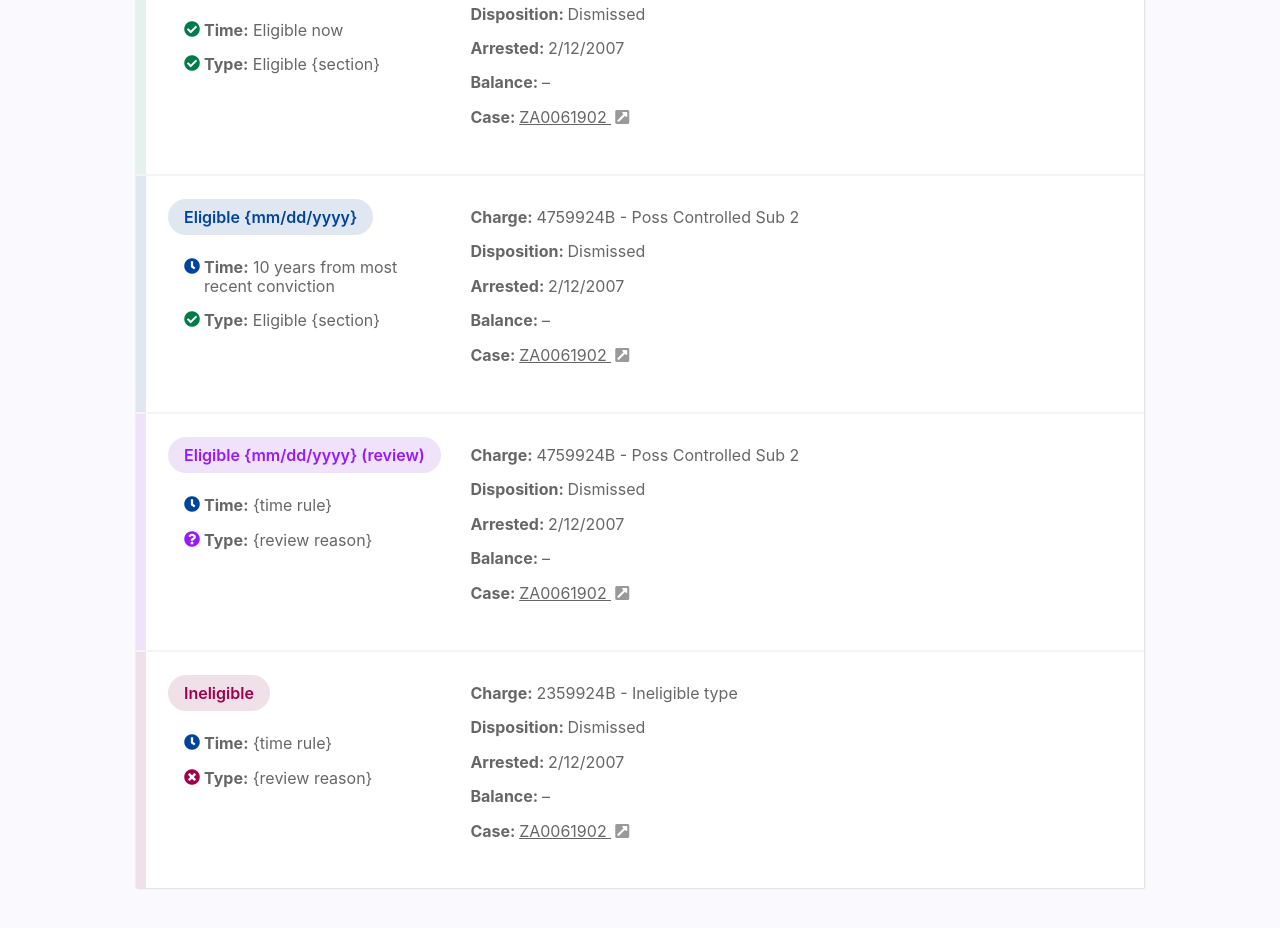
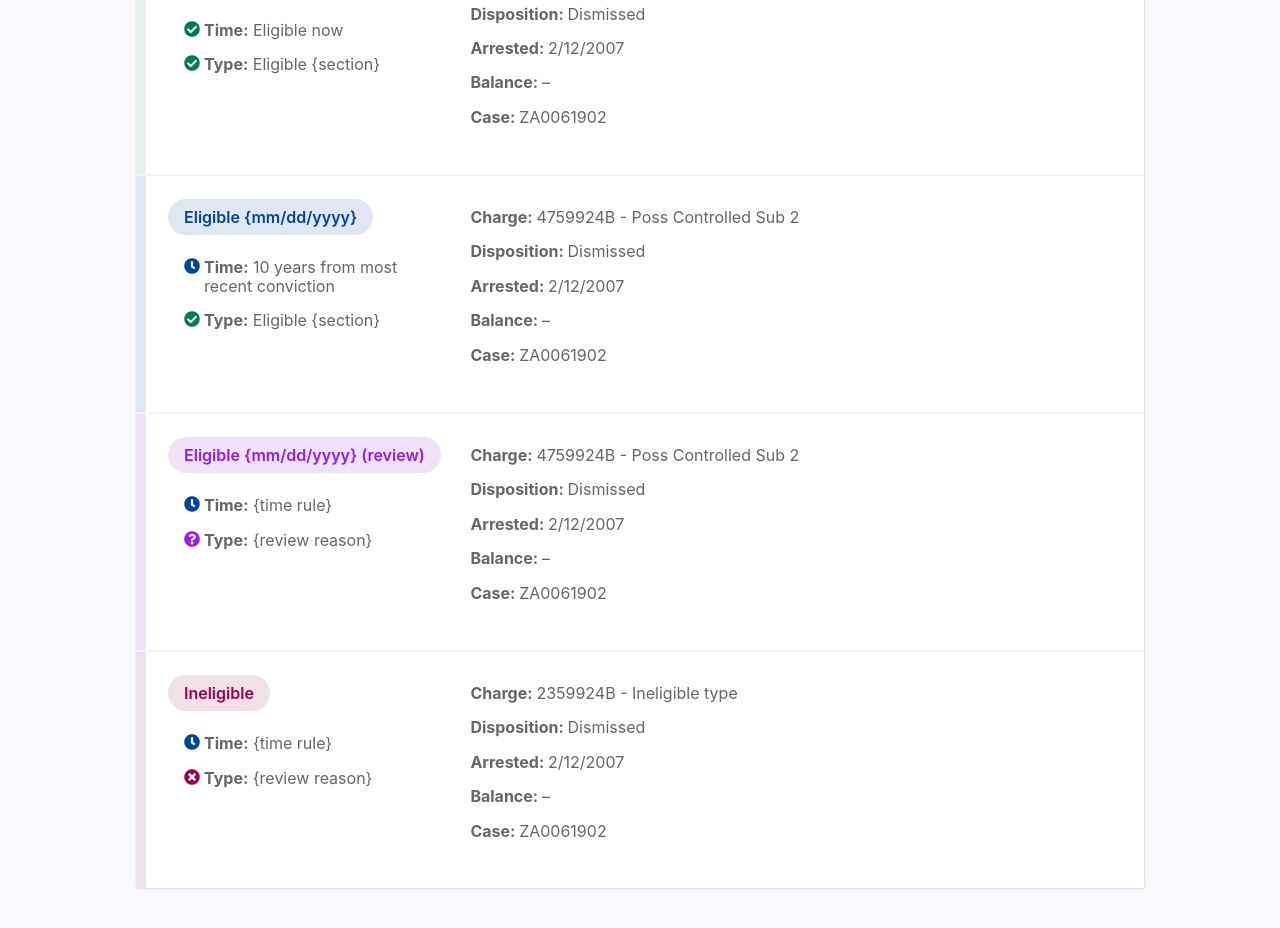
Before and after one commit to hmarcks/expunge-pdx-frontend, a Jekyll site: the page built from search/index.html, in a window 1280 px wide. Shown: the part 1104-2032 px from the top of the page. Built offline with Jekyll 4.4.1, drawn with Linux system fonts in a browser that asks for light colours; nearby versions of some CDN libraries.

Commit message:
Small form updates

```diff
--- a/admin/index.html
+++ b/admin/index.html
@@ -12,7 +12,8 @@
 
   	<div class="bt br bl b--black-10 flex-ns justify-between flex-wrap items-center">
   		<div class="pa3 flex items-center">
-  			<input class="pa2 br2 b--black-10"></input>
+        <label for="group-name" class="visually-hidden">Group Name</label>
+  			<input id="group-name" class="pa2 br2 b--black-10"></input>
   			<button class="bg-blue white bg-animate hover-bg-dark-blue fw6 br2 pv2 ph3 ml2">Save</button>
   		</div>
   		<div class="pa3">
--- a/search/index.html
+++ b/search/index.html
@@ -9,25 +9,25 @@
     <form>
       <div class="flex flex-wrap items-end">
         <div class="w-100 w-30-ns mb3 pr1-ns">
-        <label for="input1" class="db mb1 fw6">
+          <label for="first-name" class="db mb1 fw6">
             First Name
           </label>
-        <input id="input1" type="text" class="w-100 pa3 br2 b--black-10">
+          <input id="first-name" type="text" class="w-100 pa3 br2 b--black-10" required>
         </div>
         <div class="w-100 w-30-ns mb3 pr1-ns">
-        <label for="input2" class="db mb1 fw6">
+          <label for="last-name" class="db mb1 fw6">
             Last Name
           </label>
-        <input id="input2" type="text" class="w-100 pa3 br2 b--black-10">
+          <input id="last-name" type="text" class="w-100 pa3 br2 b--black-10" required>
         </div>
         <div class="w-100 w-30-ns mb3 pr1-ns">
-        <label for="input3" class="db mb1 fw6">
+          <label for="date-of-birth" class="db mb1 fw6">
             Date of Birth <span class="fw2 f6">MM/DD/YYYY</span>
           </label>
-        <input id="input3" type="text" class="w-100 pa3 br2 b--black-10">
+          <input id="date-of-birth" type="text" class="w-100 pa3 br2 b--black-10" required>
         </div>
         <div class="w-100 w-10-ns mb3">
-        <button class="br2 bg-blue white db w-100 tc pv3 btn--search" aria-label="Search" title="Search">
+          <button class="br2 bg-blue white db w-100 tc pv3 btn--search" aria-label="Search" title="Search" type="submit">
             <i class="fas fa-search"></i>
           </button>
         </div>
@@ -86,11 +86,7 @@
             <span class="fw7">Balance: </span>–
           </li>
           <li class="mb3">
-            <span class="fw7">Case: </span>
-            <a class="underline" href="#">
-              ZA0061902
-              <i class="pl1 silver fas fa-external-link-square-alt"></i>
-            </a>
+            <span class="fw7">Case: </span>ZA0061902
           </li>
         </ul>
       </div>
@@ -128,11 +124,7 @@
             <span class="fw7">Balance: </span>–
           </li>
           <li class="mb3">
-            <span class="fw7">Case: </span>
-            <a class="underline" href="#">
-              ZA0061902
-              <i class="pl1 silver fas fa-external-link-square-alt"></i>
-            </a>
+            <span class="fw7">Case: </span>ZA0061902
           </li>
         </ul>
       </div>
@@ -170,11 +162,7 @@
             <span class="fw7">Balance: </span>–
           </li>
           <li class="mb3">
-            <span class="fw7">Case: </span>
-            <a class="underline" href="#">
-              ZA0061902
-              <i class="pl1 silver fas fa-external-link-square-alt"></i>
-            </a>
+            <span class="fw7">Case: </span>ZA0061902
           </li>
         </ul>
       </div>
@@ -213,11 +201,7 @@
             <span class="fw7">Balance: </span>–
           </li>
           <li class="mb3">
-            <span class="fw7">Case: </span>
-            <a class="underline" href="#">
-              ZA0061902
-              <i class="pl1 silver fas fa-external-link-square-alt"></i>
-            </a>
+            <span class="fw7">Case: </span>ZA0061902
           </li>
         </ul>
       </div>
```
Also changed, not shown: design-system/index.html (+4 -4 lines), 3 other files. Lines whose indentation alone changed are shown as unchanged.
